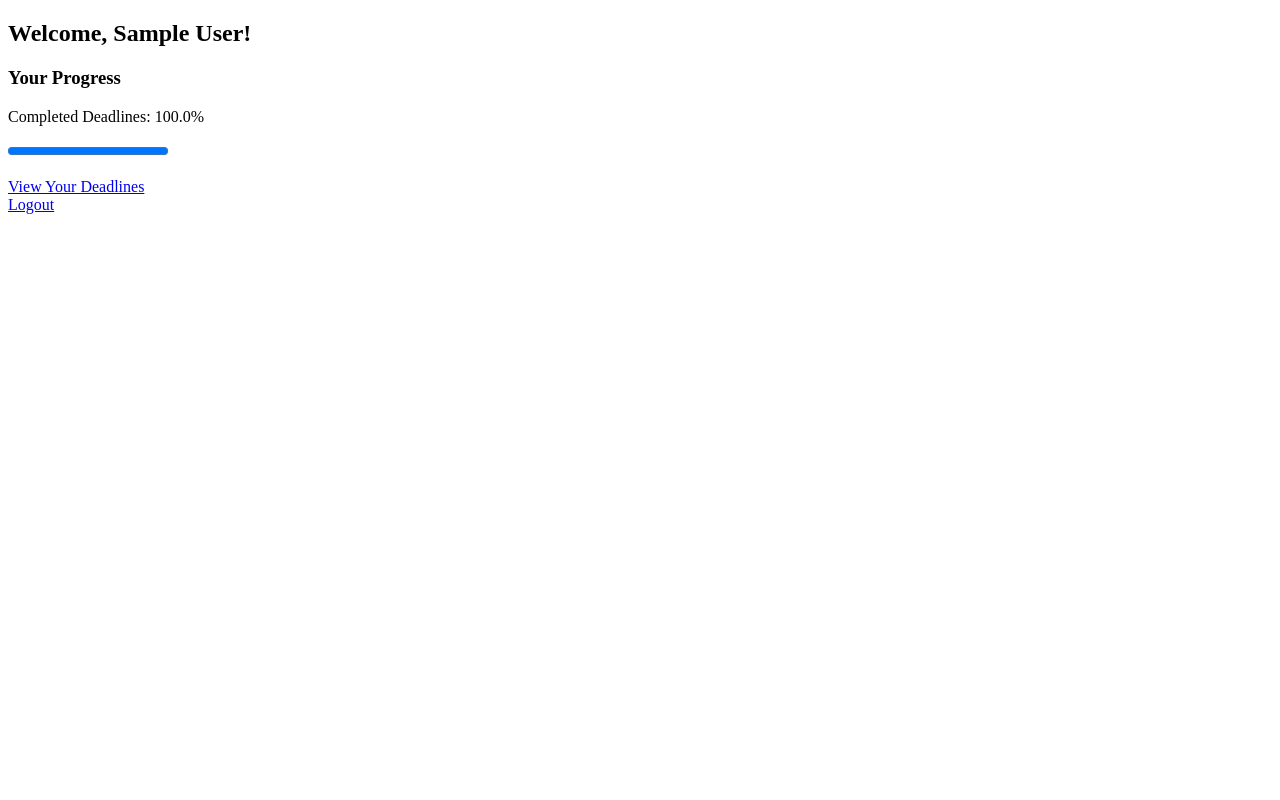
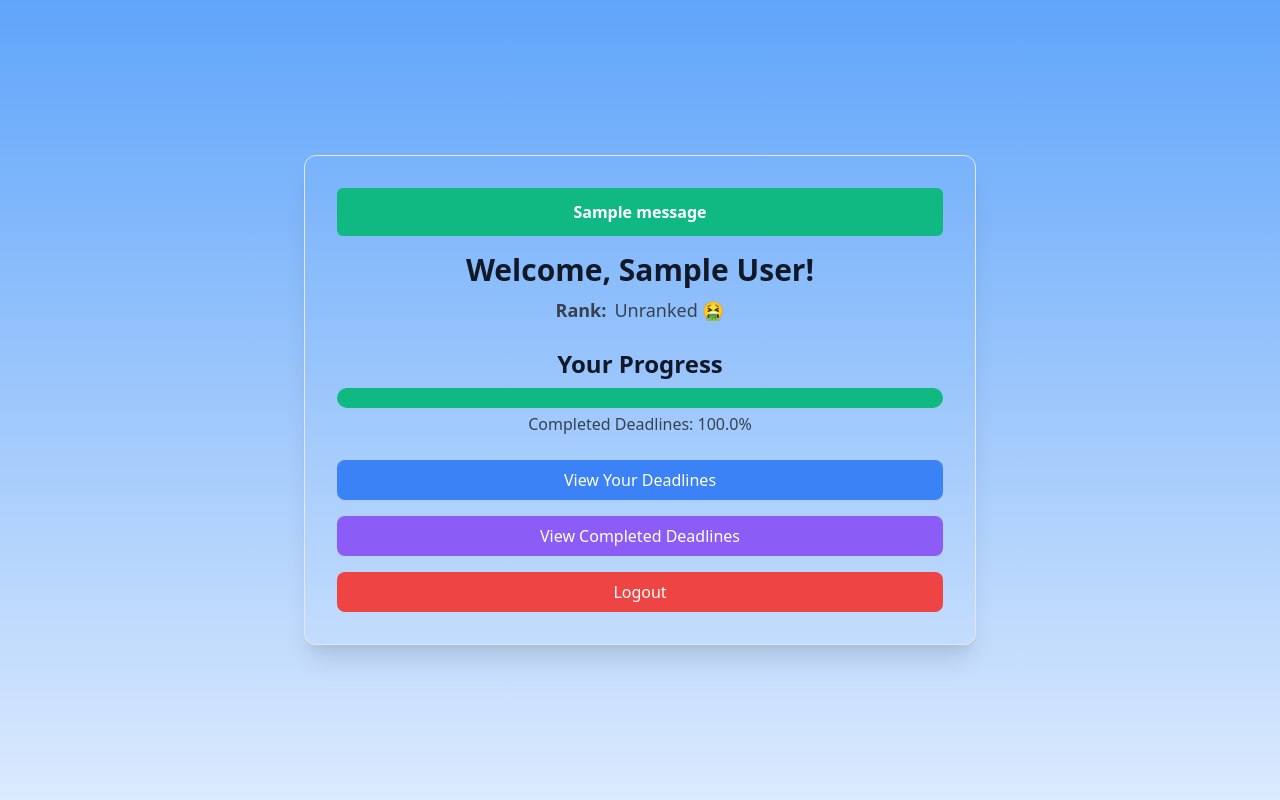
Before and after one commit to Folgresss/CPE106L-GR8, a Flask app: page /dashboard in a window 1280 px wide. Run offline with Flask 3, Linux system fonts and the light colour scheme; the visitor is signed in with stand-in values (Sample User, id 1); tables that the repository leaves empty hold one stand-in row (values such as "Sample post"); one stand-in notice (Sample message) is shown.

Commit message:
Update dashboard.html

```diff
--- a/Studying Website/Templates/Templates/dashboard.html
+++ b/Studying Website/Templates/Templates/dashboard.html
@@ -1,18 +1,66 @@
 <!DOCTYPE html>
 <html lang="en">
 <head>
-    <title>Dashboard</title>
+    <title>Dashboard | Let's Pass Together</title>
+    <link rel="stylesheet" href="https://cdn.jsdelivr.net/npm/tailwindcss@2.2.19/dist/tailwind.min.css">
 </head>
-<body>
-    <h2>Welcome, {{ name }}!</h2>
+<body class="min-h-screen bg-gradient-to-b from-blue-400 to-blue-100 flex items-center justify-center">
+    <div class="w-full max-w-2xl bg-white/80 backdrop-blur-lg p-8 rounded-xl shadow-xl border border-gray-200 text-center">
 
-    <h3>Your Progress</h3>
-    <p>Completed Deadlines: {{ progress|round(2) }}%</p>
-    <progress value="{{ progress }}" max="100"></progress>
+        {% with messages = get_flashed_messages(with_categories=true) %}
+            {% if messages %}
+                <div class="space-y-2 mb-4">
+                    {% for category, message in messages %}
+                        <div class="p-3 rounded-md text-white text-center font-semibold {% if category == 'success' %}bg-green-500{% elif category == 'warning' %}bg-yellow-500{% elif category == 'danger' %}bg-red-500{% else %}bg-gray-500{% endif %}">
+                            {{ message }}
+                        </div>
+                    {% endfor %}
+                </div>
+            {% endif %}
+        {% endwith %}
 
-    <br><br>
-    <a href="{{ url_for('calendar') }}">View Your Deadlines</a>
-    <br>
-    <a href="{{ url_for('logout') }}">Logout</a>
+        <h2 class="text-3xl font-bold text-gray-900">Welcome, {{ name }}!</h2>
+        <p class="text-lg text-gray-700 mt-2 flex items-center justify-center gap-2">
+    <strong>Rank:</strong> {{ rank }}
+    {% if rank == "Unranked" %}
+        🤮
+    {% elif rank == "Bronze Beater" %}
+        🥉
+    {% elif rank == "Silver Stroker" %}
+        🥈
+    {% elif rank == "Gold Gooner" %}
+        🏅
+    {% elif rank == "Emerald Edger" %}
+        🥒
+    {% elif rank == "Platinum Puller" %}
+        👑
+    {% endif %}
+</p>
+
+        <h3 class="text-2xl font-semibold text-gray-900 mt-6">Your Progress</h3>
+        <div class="w-full bg-gray-300 h-5 rounded-full overflow-hidden mt-2">
+            <div class="bg-green-500 h-5" style="width: {{ progress }}%;"></div>
+        </div>
+        <p class="text-gray-700 mt-1">Completed Deadlines: {{ progress|round(2) }}%</p>
+
+        <div class="mt-6 space-y-4">
+            <a href="{{ url_for('calendar') }}" class="block w-full bg-blue-500 text-white py-2 rounded-lg hover:bg-blue-600 transition">View Your Deadlines</a>
+            <a href="{{ url_for('history') }}" class="block w-full bg-purple-500 text-white py-2 rounded-lg hover:bg-purple-600 transition">View Completed Deadlines</a>
+            <a href="{{ url_for('logout') }}" class="block w-full bg-red-500 text-white py-2 rounded-lg hover:bg-red-600 transition">Logout</a>
+        </div>
+
+        {% if upcoming_deadlines %}
+        <div class="mt-6 bg-yellow-100 p-4 rounded-lg shadow-md">
+            <h3 class="text-xl font-semibold text-yellow-900">Upcoming Deadlines ⏳</h3>
+            <ul class="text-yellow-800">
+                {% for deadline in upcoming_deadlines %}
+                    <li class="mt-2 font-medium" style="color: {% if deadline.priority == 'High' %}orange{% elif deadline.priority == 'Medium' %}blue{% else %}purple{% endif %};">
+                        <strong>{{ deadline.title }}</strong> - {{ deadline.priority }} Priority is due tomorrow! 📅
+                    </li>
+                {% endfor %}
+            </ul>
+        </div>
+        {% endif %}
+    </div>
 </body>
 </html>
```
